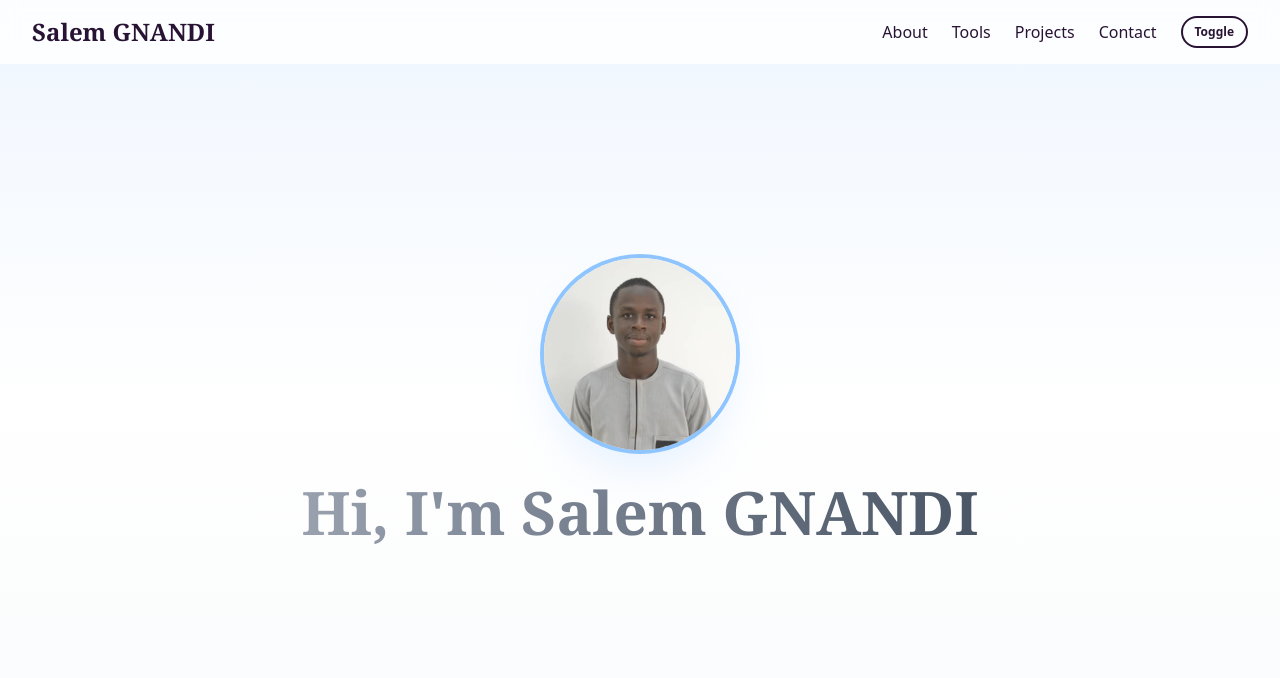
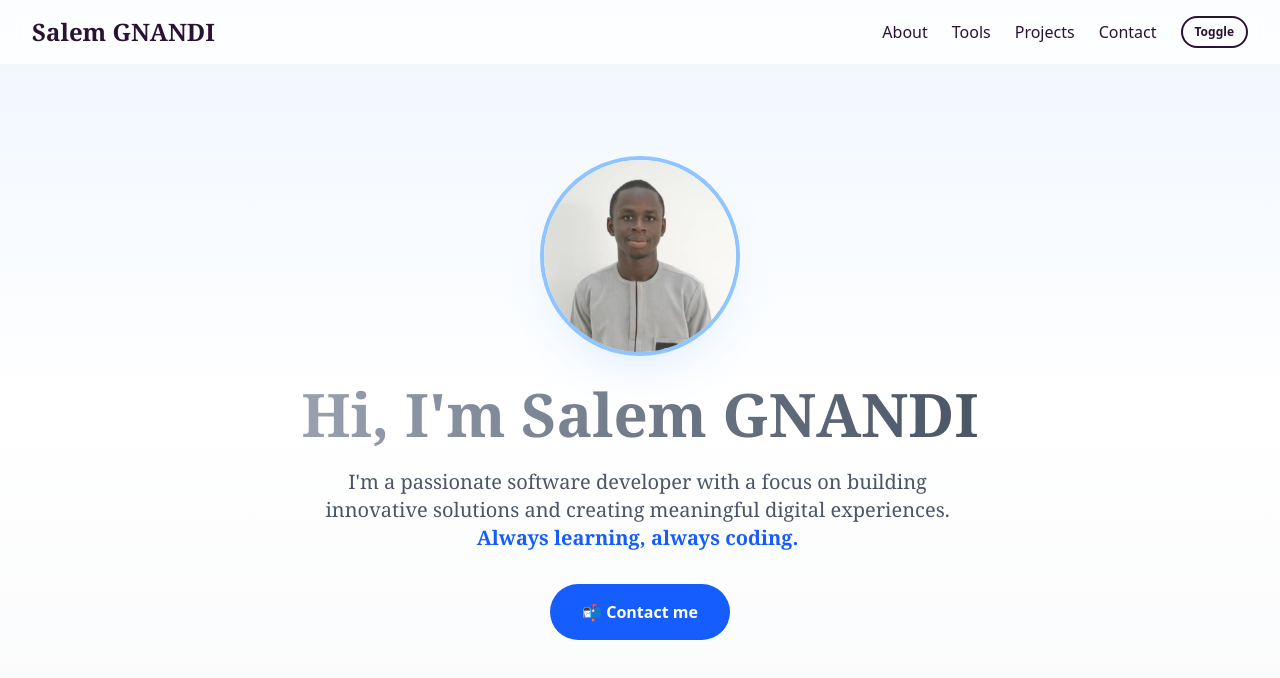
Before and after one commit to Salemgnk/salemportfolio, a React (Vite) app: page / in a window 1280 px wide. Shown: the top 678 px of the page. Built offline with nearby package versions, Linux system fonts and the light colour scheme.

Commit message:
feat: Addition of a CTA

```diff
--- a/src/components/HeroSection.tsx
+++ b/src/components/HeroSection.tsx
@@ -70,7 +70,39 @@ export default function HeroSection() {
                             )}
                         </h1>
 
+                        <p className={`text-xl max-w-2xl transition-all duration-1000 ${isDark
+                            ? "font-mono text-gray-300 leading-relaxed"
+                            : "font-serif text-gray-600"
+                        }`}>
+                            {
+                                isDark
+                                ? (
+                                    <>
+                                        <span className='text-green-400 font-bold'>[INFO]</span> Cybersecurity enthusiast and CTF competitor <br />
+                                        <span className='text-green-400 font-bold'>[STATUS]</span> Currently hunting for vulnerabilities... <br />
+                                        <span className='text-green-400 font-bold'>[ALERT]</span> System compromised successfully 🎯
+                                    </>
+                                )
+                                :   (
+                                    <>
+                                        I'm a passionate software developer with a focus on building
+                                        <br />
+                                        innovative solutions and creating meaningful digital experiences.
+                                        <br />
+                                        <span className="text-blue-600 font-semibold">Always learning, always coding.</span>
+                                    </>
+                                )
+                            }
+                        </p>
                     </div>
+
+                    <button className={`px-8 py-4 rounded-full font-semibold transition-all duration-500 hover:scale-105 transform ${
+                        isDark
+                        ? "bg-green-400/10 text-green-400 border-green-400 hover:bg-green-400 hover:text-gray-900 hover:shadow-lg hover:shadow-green-400/20"
+                        : "bg-blue-600 text-white hover:bg-blue-700 hover:shadow-xl hover:shadow-blue-200/50"
+                    }`}>
+                        {isDark ? '🔓 Access Terminal' : '📬 Contact me'}
+                    </button>
 
                 </div>
 
```
